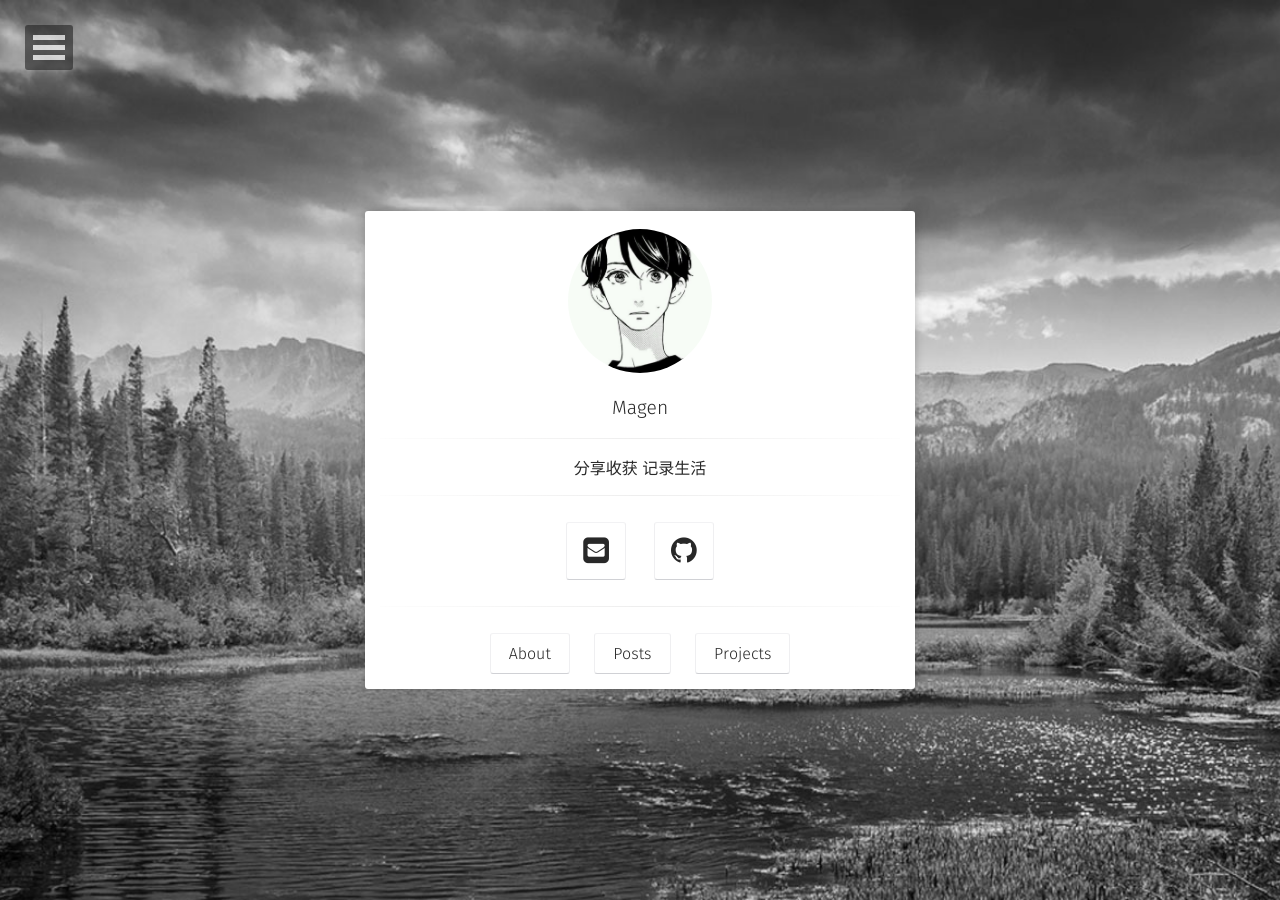
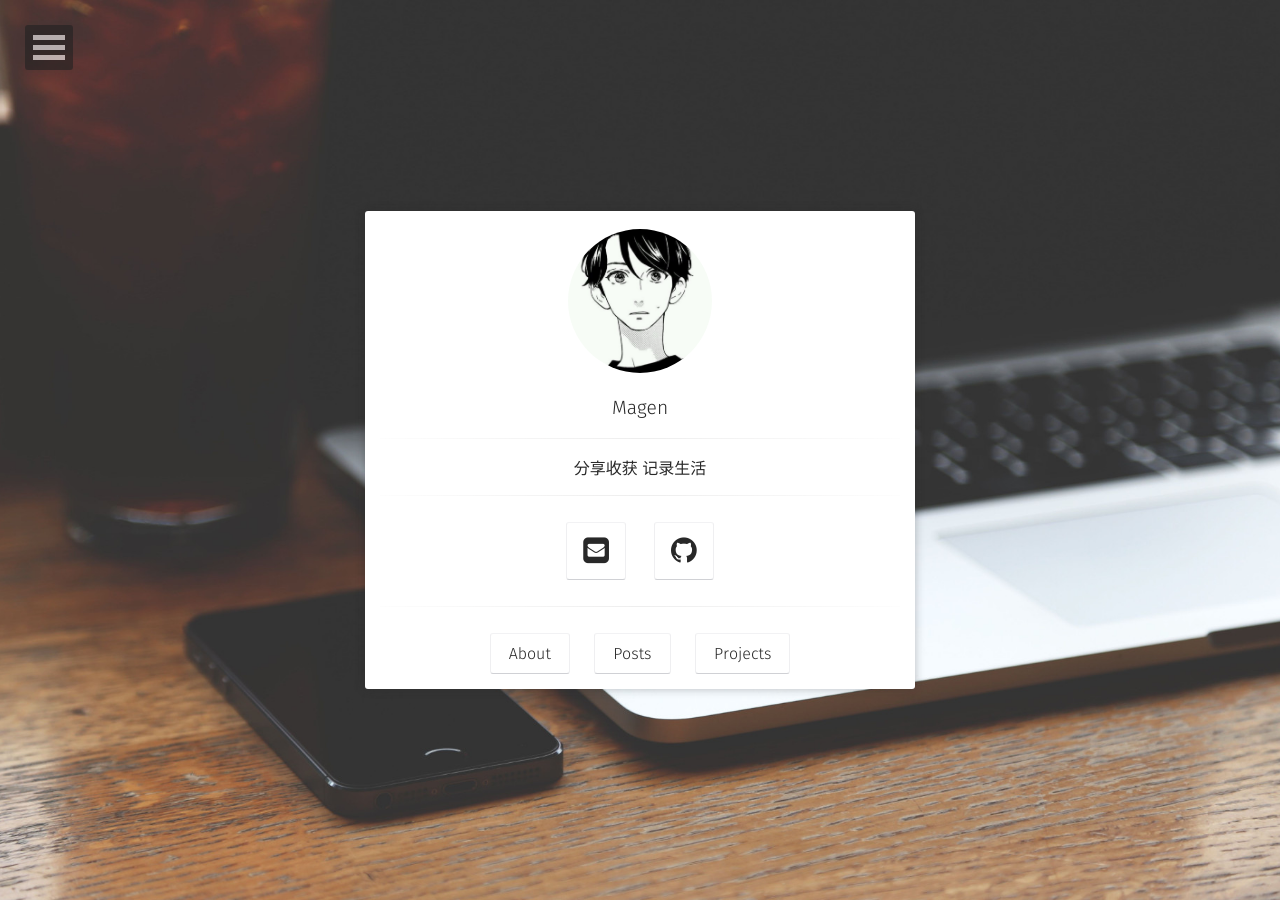
Before and after one commit to Magen2018/Magen2018.github.io, a Jekyll site: the page built from index.html, in a window 1280 px wide. Built offline with Jekyll 4.4.1, drawn with Linux system fonts in a browser that asks for light colours; some web fonts are replaced.

Commit message:
Update _config.yml

```diff
--- a/_config.yml
+++ b/_config.yml
@@ -5,7 +5,7 @@ description:        "Computer beginner"
 reading_time:       true
 words_per_minute:   200
 logo:               'assets/img/touxiang.jpg'
-background:         'assets/img/cover.jpg'
+background:         'assets/img/placeholder-big.jpg'
 tiled_bg:           false   # Set this true if you want to tile your background image, otherwise it will be covered
 locale:             en_US
 url:                https://Magen2018.github.io
```
